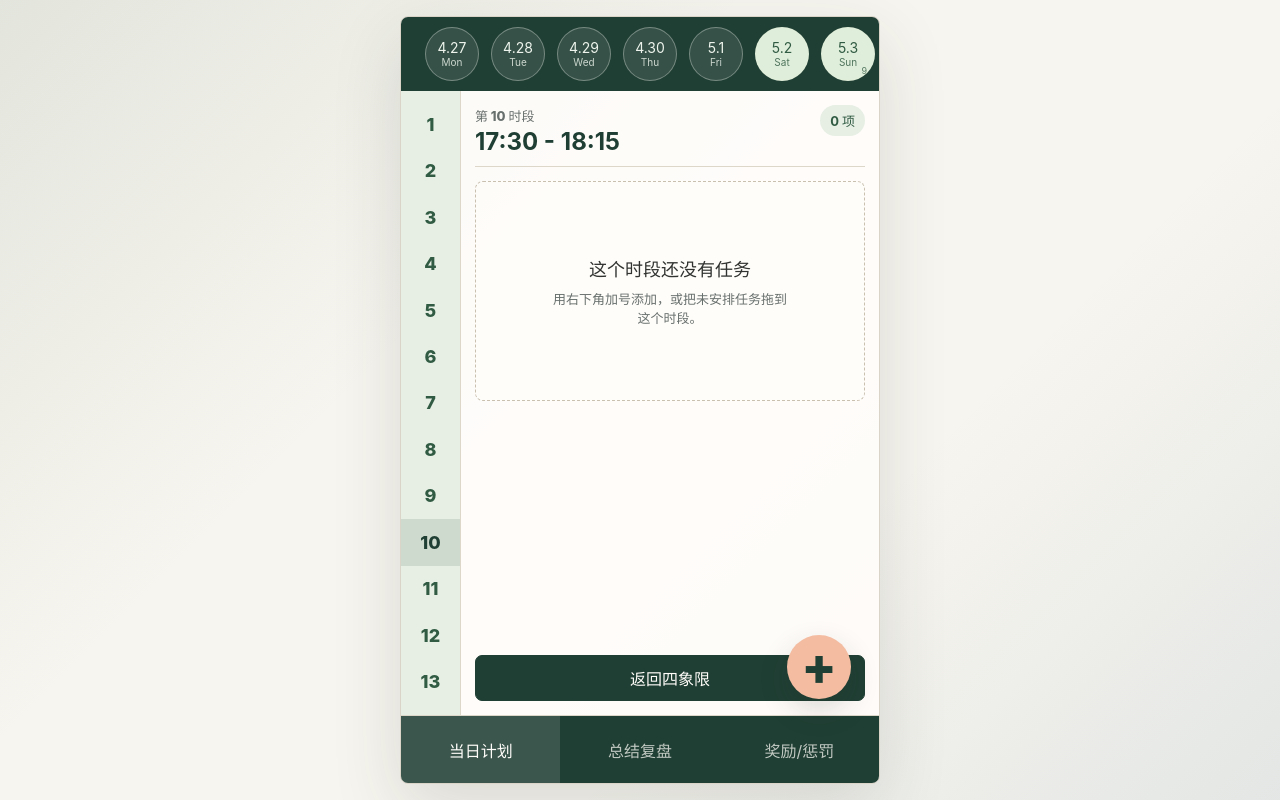
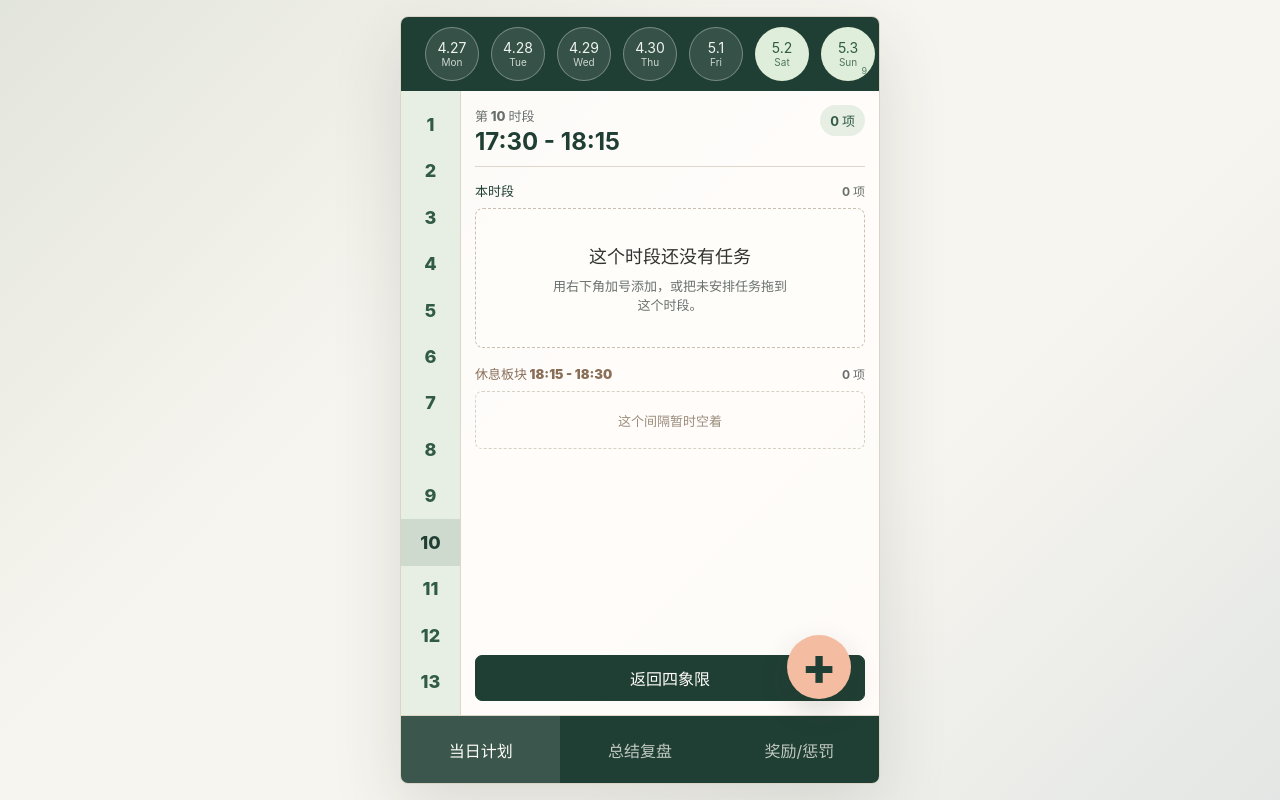
Before and after one commit to Mins-37/time-manager-app, a React (Vite) app: page / in a window 1280 px wide. Both pictures are taken after a click on the button "10". Built offline with nearby package versions, Linux system fonts and the light colour scheme.

Commit message:
Add precise time scheduling

```diff
--- a/src/App.css
+++ b/src/App.css
@@ -251,10 +251,35 @@ select {
   overflow: auto;
 }
 
+.slot-section {
+  display: grid;
+  gap: 8px;
+}
+
+.slot-section-title {
+  display: flex;
+  align-items: center;
+  justify-content: space-between;
+  gap: 10px;
+  color: #203f34;
+  font-size: 13px;
+  font-weight: 900;
+}
+
+.slot-section-title strong {
+  color: #68706d;
+  font-size: 12px;
+}
+
+.slot-section-title.is-break {
+  margin-top: 6px;
+  color: #8a6f58;
+}
+
 .slot-empty {
   display: grid;
   place-content: center;
-  min-height: 220px;
+  min-height: 140px;
   border: 1px dashed #c9c0b0;
   border-radius: 8px;
   background: rgba(255, 253, 250, 0.56);
@@ -272,6 +297,18 @@ select {
   max-width: 240px;
   color: #68706d;
   font-size: 13px;
+}
+
+.slot-break-empty {
+  display: grid;
+  place-items: center;
+  min-height: 58px;
+  border: 1px dashed #d7d1c4;
+  border-radius: 7px;
+  background: rgba(255, 253, 250, 0.42);
+  color: #9a8d7b;
+  font-size: 13px;
+  font-weight: 800;
 }
 
 .back-to-board {
@@ -966,6 +1003,28 @@ select {
   color: #fffdfa;
 }
 
+.schedule-mode-tabs {
+  display: grid;
+  grid-template-columns: 1fr 1fr;
+  gap: 8px;
+}
+
+.schedule-mode-tabs button {
+  min-height: 42px;
+  border: 1px solid #d7d1c4;
+  border-radius: 7px;
+  background: #fffdfa;
+  color: #626a65;
+  font-weight: 900;
+  cursor: pointer;
+}
+
+.schedule-mode-tabs button.is-active {
+  border-color: #203f34;
+  background: #e7efe4;
+  color: #203f34;
+}
+
 .field {
   display: grid;
   gap: 7px;
--- a/src/App.jsx
+++ b/src/App.jsx
@@ -8,19 +8,19 @@ const COIN_STORAGE_KEY = 'time-manager-coins'
 const COINS_PER_COMPLETION = 1
 
 const TIME_SLOTS = [
-  { id: '1', label: '1', timeLabel: '8:00\n8:45' },
-  { id: '2', label: '2', timeLabel: '8:50\n9:35' },
-  { id: '3', label: '3', timeLabel: '9:50\n10:35' },
-  { id: '4', label: '4', timeLabel: '10:40\n11:25' },
-  { id: '5', label: '5', timeLabel: '11:30\n12:15' },
-  { id: '6', label: '6', timeLabel: '14:05\n14:50' },
-  { id: '7', label: '7', timeLabel: '14:55\n15:40' },
-  { id: '8', label: '8', timeLabel: '15:45\n16:30' },
-  { id: '9', label: '9', timeLabel: '16:40\n17:25' },
-  { id: '10', label: '10', timeLabel: '17:30\n18:15' },
-  { id: '11', label: '11', timeLabel: '18:30\n19:15' },
-  { id: '12', label: '12', timeLabel: '19:20\n20:00' },
-  { id: '13', label: '13', timeLabel: '20:10\n20:55' },
+  { id: '1', label: '1', start: '08:00', end: '08:45', timeLabel: '8:00\n8:45' },
+  { id: '2', label: '2', start: '08:50', end: '09:35', timeLabel: '8:50\n9:35' },
+  { id: '3', label: '3', start: '09:50', end: '10:35', timeLabel: '9:50\n10:35' },
+  { id: '4', label: '4', start: '10:40', end: '11:25', timeLabel: '10:40\n11:25' },
+  { id: '5', label: '5', start: '11:30', end: '12:15', timeLabel: '11:30\n12:15' },
+  { id: '6', label: '6', start: '14:05', end: '14:50', timeLabel: '14:05\n14:50' },
+  { id: '7', label: '7', start: '14:55', end: '15:40', timeLabel: '14:55\n15:40' },
+  { id: '8', label: '8', start: '15:45', end: '16:30', timeLabel: '15:45\n16:30' },
+  { id: '9', label: '9', start: '16:40', end: '17:25', timeLabel: '16:40\n17:25' },
+  { id: '10', label: '10', start: '17:30', end: '18:15', timeLabel: '17:30\n18:15' },
+  { id: '11', label: '11', start: '18:30', end: '19:15', timeLabel: '18:30\n19:15' },
+  { id: '12', label: '12', start: '19:20', end: '20:00', timeLabel: '19:20\n20:00' },
+  { id: '13', label: '13', start: '20:10', end: '20:55', timeLabel: '20:10\n20:55' },
 ]
 
 const TABS = [
@@ -33,6 +33,7 @@ const DATE_RAIL_PAST_DAYS = 21
 const DATE_RAIL_TOTAL_DAYS = 90
 const REVIEW_PAST_WEEKS = 12
 const REVIEW_TOTAL_WEEKS = 32
+const FINAL_BREAK_END = '23:30'
 const REFERENCE_WEEK_SUNDAY = '2026-05-24'
 const REFERENCE_WEEK_NUMBER = 12
 const WEEKDAY_LABELS = ['Sun', 'Mon', 'Tue', 'Wed', 'Thu', 'Fri', 'Sat']
@@ -145,6 +146,45 @@ function formatDateLabel(dateString) {
   }).format(new Date(year, month - 1, day))
 }
 
+function timeToMinutes(time) {
+  if (typeof time !== 'string' || !time.includes(':')) {
+    return null
+  }
+
+  const [hours, minutes] = time.split(':').map(Number)
+  if (!Number.isFinite(hours) || !Number.isFinite(minutes)) {
+    return null
+  }
+
+  return hours * 60 + minutes
+}
+
+function isValidTimeRange(startTime, endTime) {
+  const start = timeToMinutes(startTime)
+  const end = timeToMinutes(endTime)
+
+  return start !== null && end !== null && end > start
+}
+
+function rangesOverlap(startA, endA, startB, endB) {
+  return startA < endB && startB < endA
+}
+
+function getBreakRangeAfterSlot(slotId) {
+  const slotIndex = TIME_SLOTS.findIndex((slot) => slot.id === slotId)
+  const slot = TIME_SLOTS[slotIndex]
+
+  if (!slot) {
+    return null
+  }
+
+  const nextSlot = TIME_SLOTS[slotIndex + 1]
+  return {
+    start: slot.end,
+    end: nextSlot?.start || FINAL_BREAK_END,
+  }
+}
+
 function createId() {
   if (globalThis.crypto?.randomUUID) {
     return globalThis.crypto.randomUUID()
@@ -181,6 +221,9 @@ function normalizeTasks(savedTasks) {
         title: task.title,
         taskDate: task.taskDate || getDateString(new Date(createdAt)),
         slotId: typeof task.slotId === 'string' ? task.slotId : '1',
+        scheduleMode: task.scheduleMode === 'time' ? 'time' : 'slot',
+        startTime: typeof task.startTime === 'string' ? task.startTime : '',
+        endTime: typeof task.endTime === 'string' ? task.endTime : '',
         important:
           typeof task.important === 'boolean'
             ? task.important
@@ -226,6 +269,9 @@ function normalizeHabits(savedHabits) {
         id: habit.id || createId(),
         title: habit.title,
         slotId: typeof habit.slotId === 'string' ? habit.slotId : '',
+        scheduleMode: habit.scheduleMode === 'time' ? 'time' : 'slot',
+        startTime: typeof habit.startTime === 'string' ? habit.startTime : '',
+        endTime: typeof habit.endTime === 'string' ? habit.endTime : '',
         important:
           typeof habit.important === 'boolean'
             ? habit.important
@@ -303,7 +349,10 @@ function createTask(form) {
     id: createId(),
     title: form.title.trim(),
     taskDate: form.taskDate,
-    slotId: form.slotId,
+    slotId: form.scheduleMode === 'slot' ? form.slotId : '',
+    scheduleMode: form.scheduleMode,
+    startTime: form.scheduleMode === 'time' ? form.startTime : '',
+    endTime: form.scheduleMode === 'time' ? form.endTime : '',
     important: form.important,
     urgent: form.urgent,
     completed: false,
@@ -317,7 +366,10 @@ function createHabit(form) {
   return {
     id: createId(),
     title: form.title.trim(),
-    slotId: form.slotId,
+    slotId: form.scheduleMode === 'slot' ? form.slotId : '',
+    scheduleMode: form.scheduleMode,
+    startTime: form.scheduleMode === 'time' ? form.startTime : '',
+    endTime: form.scheduleMode === 'time' ? form.endTime : '',
     important: form.important,
     urgent: form.urgent,
     weekdays: [...form.weekdays].sort((a, b) => a - b),
@@ -332,6 +384,9 @@ function getEmptyForm(date) {
     title: '',
     taskDate: date,
     slotId: '',
+    scheduleMode: 'slot',
+    startTime: '',
+    endTime: '',
     important: true,
     urgent: false,
     weekdays: WEEKDAY_OPTIONS.map((weekday) => weekday.value),
@@ -357,6 +412,47 @@ function createTaskInstance(task) {
     itemType: 'task',
     renderKey: task.id,
   }
+}
+
+function hasTaskSchedule(task) {
+  return (
+    (task.scheduleMode === 'time' &&
+      isValidTimeRange(task.startTime, task.endTime)) ||
+    Boolean(task.slotId)
+  )
+}
+
+function taskOverlapsRange(task, startTime, endTime) {
+  if (task.scheduleMode !== 'time' || !isValidTimeRange(task.startTime, task.endTime)) {
+    return false
+  }
+
+  return rangesOverlap(
+    timeToMinutes(task.startTime),
+    timeToMinutes(task.endTime),
+    timeToMinutes(startTime),
+    timeToMinutes(endTime),
+  )
+}
+
+function taskBelongsToSlot(task, slot) {
+  if (!slot) {
+    return false
+  }
+
+  if (task.scheduleMode === 'time') {
+    return taskOverlapsRange(task, slot.start, slot.end)
+  }
+
+  return task.slotId === slot.id
+}
+
+function getTaskScheduleLabel(task) {
+  if (task.scheduleMode === 'time' && isValidTimeRange(task.startTime, task.endTime)) {
+    return `${task.startTime}-${task.endTime}`
+  }
+
+  return task.slotId ? `第 ${task.slotId} 时段` : '未安排时段'
 }
 
 function vibrateOnComplete() {
@@ -480,7 +576,14 @@ function App() {
           item.id === dragState.taskId
             ? {
                 ...item,
-                ...(dragState.overSlotId ? { slotId: dragState.overSlotId } : {}),
+                ...(dragState.overSlotId
+                  ? {
+                      slotId: dragState.overSlotId,
+                      scheduleMode: 'slot',
+                      startTime: '',
+                      endTime: '',
+                    }
+                  : {}),
                 ...(targetQuadrant
                   ? {
                       important: targetQuadrant.important,
@@ -553,9 +656,21 @@ function App() {
       : Math.round((reviewCompletedCount / reviewTasks.length) * 100)
   const reviewText = dailyReviews[reviewDate]?.note || ''
   const selectedSlot = TIME_SLOTS.find((slot) => slot.id === selectedSlotId)
+  const selectedBreakRange = selectedSlotId
+    ? getBreakRangeAfterSlot(selectedSlotId)
+    : null
   const selectedSlotTasks = useMemo(
-    () => selectedTasks.filter((task) => task.slotId === selectedSlotId),
-    [selectedSlotId, selectedTasks],
+    () => selectedTasks.filter((task) => taskBelongsToSlot(task, selectedSlot)),
+    [selectedSlot, selectedTasks],
+  )
+  const selectedBreakTasks = useMemo(
+    () =>
+      selectedBreakRange
+        ? selectedTasks.filter((task) =>
+            taskOverlapsRange(task, selectedBreakRange.start, selectedBreakRange.end),
+          )
+        : [],
+    [selectedBreakRange, selectedTasks],
   )
   const pendingDeleteTask =
     pendingDeleteTaskType === 'habit'
@@ -594,14 +709,22 @@ function App() {
   function openCreatePanel(slotId = '') {
     setTaskPanelMode('task')
     setEditingTaskId(null)
-    setTaskForm({ ...getEmptyForm(selectedDate), slotId })
+    setTaskForm({
+      ...getEmptyForm(selectedDate),
+      slotId,
+      scheduleMode: 'slot',
+    })
     setIsTaskPanelOpen(true)
   }
 
   function switchTaskPanelMode(nextMode) {
     setTaskPanelMode(nextMode)
     setEditingTaskId(null)
-    setTaskForm({ ...getEmptyForm(selectedDate), slotId: selectedSlotId || '' })
+    setTaskForm({
+      ...getEmptyForm(selectedDate),
+      slotId: selectedSlotId || '',
+      scheduleMode: 'slot',
+    })
   }
 
   function handleSlotPointerDown() {
@@ -635,6 +758,9 @@ function App() {
       title: task.title,
       taskDate: task.taskDate,
       slotId: task.slotId,
+      scheduleMode: task.scheduleMode || 'slot',
+      startTime: task.startTime || '',
+      endTime: task.endTime || '',
       important: task.important,
       urgent: task.urgent,
       weekdays: task.weekdays || WEEKDAY_OPTIONS.map((weekday) => weekday.value),
@@ -687,6 +813,13 @@ function App() {
       return
     }
 
+    if (
+      taskForm.scheduleMode === 'time' &&
+      !isValidTimeRange(taskForm.startTime, taskForm.endTime)
+    ) {
+      return
+    }
+
     if (editingTaskId) {
       if (taskPanelMode === 'habit') {
         setHabits((currentHabits) =>
@@ -695,7 +828,11 @@ function App() {
               ? {
                   ...habit,
                   title: taskForm.title.trim(),
-                  slotId: taskForm.slotId,
+                  slotId: taskForm.scheduleMode === 'slot' ? taskForm.slotId : '',
+                  scheduleMode: taskForm.scheduleMode,
+                  startTime:
+                    taskForm.scheduleMode === 'time' ? taskForm.startTime : '',
+                  endTime: taskForm.scheduleMode === 'time' ? taskForm.endTime : '',
                   important: taskForm.important,
                   urgent: taskForm.urgent,
                   weekdays: [...taskForm.weekdays].sort((a, b) => a - b),
@@ -711,7 +848,11 @@ function App() {
                   ...task,
                   title: taskForm.title.trim(),
                   taskDate: taskForm.taskDate,
-                  slotId: taskForm.slotId,
+                  slotId: taskForm.scheduleMode === 'slot' ? taskForm.slotId : '',
+                  scheduleMode: taskForm.scheduleMode,
+                  startTime:
+                    taskForm.scheduleMode === 'time' ? taskForm.startTime : '',
+                  endTime: taskForm.scheduleMode === 'time' ? taskForm.endTime : '',
                   important: taskForm.important,
                   urgent: taskForm.urgent,
                 }
@@ -874,12 +1015,12 @@ function App() {
             openEditPanel(task)
           }}
         >
-          <span className={`task-title ${task.slotId ? 'is-scheduled' : ''}`}>
+          <span className={`task-title ${hasTaskSchedule(task) ? 'is-scheduled' : ''}`}>
             {task.title}
           </span>
           <small>
             {task.itemType === 'habit' ? '习惯 · ' : ''}
-            {task.slotId ? `第 ${task.slotId} 时段` : '未安排时段'}
+            {getTaskScheduleLabel(task)}
           </small>
         </button>
         <button
@@ -944,7 +1085,7 @@ function App() {
             <span>{task.title}</span>
             <small>
               {task.itemType === 'habit' ? '习惯 · ' : ''}
-              {task.slotId ? `第 ${task.slotId} 时段` : '已完成'}
+              {getTaskScheduleLabel(task)}
             </small>
           </div>
         ))}
@@ -957,8 +1098,12 @@ function App() {
       return <p className="quadrant-empty">暂无任务</p>
     }
 
-    const looseTasks = quadrantTasks.filter((task) => !task.completed && !task.slotId)
-    const stackedTasks = quadrantTasks.filter((task) => task.completed || task.slotId)
+    const looseTasks = quadrantTasks.filter(
+      (task) => !task.completed && !hasTaskSchedule(task),
+    )
+    const stackedTasks = quadrantTasks.filter(
+      (task) => task.completed || hasTaskSchedule(task),
+    )
 
     return (
       <>
@@ -1047,6 +1192,8 @@ function App() {
   }
 
   function renderSlotDetail() {
+    const totalSlotItems = selectedSlotTasks.length + selectedBreakTasks.length
+
     return (
       <section className="slot-detail" aria-label="时段任务详情">
         <div className="slot-detail-header">
@@ -1054,10 +1201,15 @@ function App() {
             <span>第 {selectedSlot?.label} 时段</span>
             <h2>{selectedSlot?.timeLabel.replace('\n', ' - ')}</h2>
           </div>
-          <strong>{selectedSlotTasks.length} 项</strong>
+          <strong>{totalSlotItems} 项</strong>
         </div>
 
         <div className="slot-task-list">
+          <section className="slot-section">
+            <div className="slot-section-title">
+              <span>本时段</span>
+              <strong>{selectedSlotTasks.length} 项</strong>
+            </div>
             {selectedSlotTasks.length === 0 ? (
               <div className="slot-empty">
                 <p>这个时段还没有任务</p>
@@ -1066,6 +1218,23 @@ function App() {
             ) : (
               selectedSlotTasks.map(renderTaskCard)
             )}
+          </section>
+
+          {selectedBreakRange ? (
+            <section className="slot-section">
+              <div className="slot-section-title is-break">
+                <span>
+                  休息板块 {selectedBreakRange.start} - {selectedBreakRange.end}
+                </span>
+                <strong>{selectedBreakTasks.length} 项</strong>
+              </div>
+              {selectedBreakTasks.length === 0 ? (
+                <div className="slot-break-empty">这个间隔暂时空着</div>
+              ) : (
+                selectedBreakTasks.map(renderTaskCard)
+              )}
+            </section>
+          ) : null}
         </div>
 
         <button
@@ -1271,7 +1440,26 @@ function App() {
                   />
                 </label>
               ) : null}
+            </div>
 
+            <div className="schedule-mode-tabs" aria-label="安排方式">
+              <button
+                className={taskForm.scheduleMode === 'slot' ? 'is-active' : ''}
+                type="button"
+                onClick={() => updateTaskForm('scheduleMode', 'slot')}
+              >
+                选择时段
+              </button>
+              <button
+                className={taskForm.scheduleMode === 'time' ? 'is-active' : ''}
+                type="button"
+                onClick={() => updateTaskForm('scheduleMode', 'time')}
+              >
+                开始 / 截止
+              </button>
+            </div>
+
+            {taskForm.scheduleMode === 'slot' ? (
               <label className="field">
                 <span>时段</span>
                 <select
@@ -1281,12 +1469,33 @@ function App() {
                   <option value="">无时段安排</option>
                   {TIME_SLOTS.map((slot) => (
                     <option key={slot.id} value={slot.id}>
-                      第 {slot.label} 时段（{slot.timeLabel.replace('\n', '-')}）
+                      第 {slot.label} 时段（{slot.start}-{slot.end}）
                     </option>
                   ))}
                 </select>
               </label>
+            ) : (
+              <div className="form-grid">
+                <label className="field">
+                  <span>开始时间</span>
+                  <input
+                    type="time"
+                    value={taskForm.startTime}
+                    onChange={(event) =>
+                      updateTaskForm('startTime', event.target.value)
+                    }
+                  />
+                </label>
+                <label className="field">
+                  <span>截止时间</span>
+                  <input
+                    type="time"
+                    value={taskForm.endTime}
+                    onChange={(event) => updateTaskForm('endTime', event.target.value)}
+                  />
+                </label>
               </div>
+            )}
 
             {taskPanelMode === 'habit' ? (
               <fieldset className="weekday-picker">
```
Lines whose indentation alone changed are shown as unchanged.
